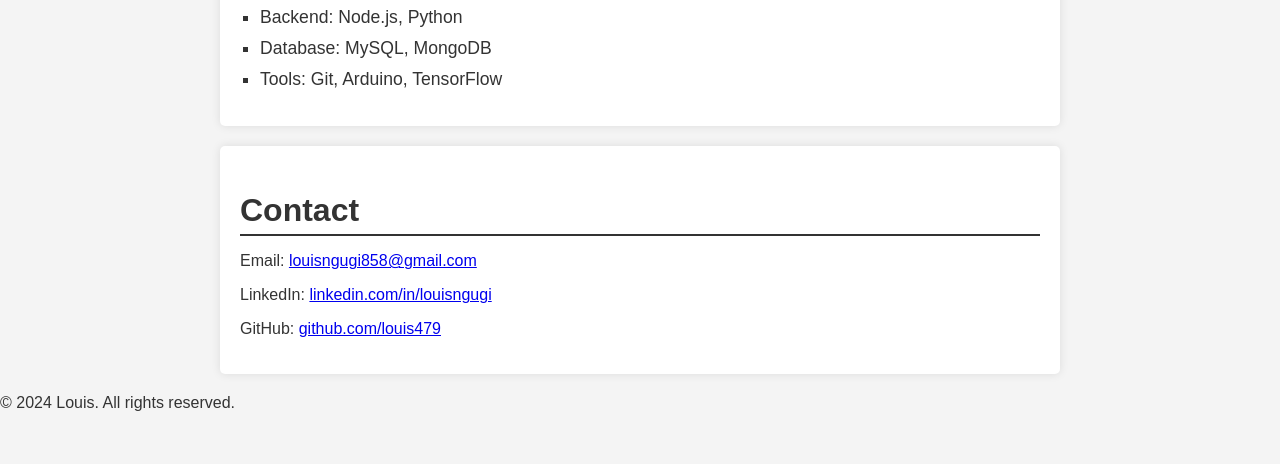
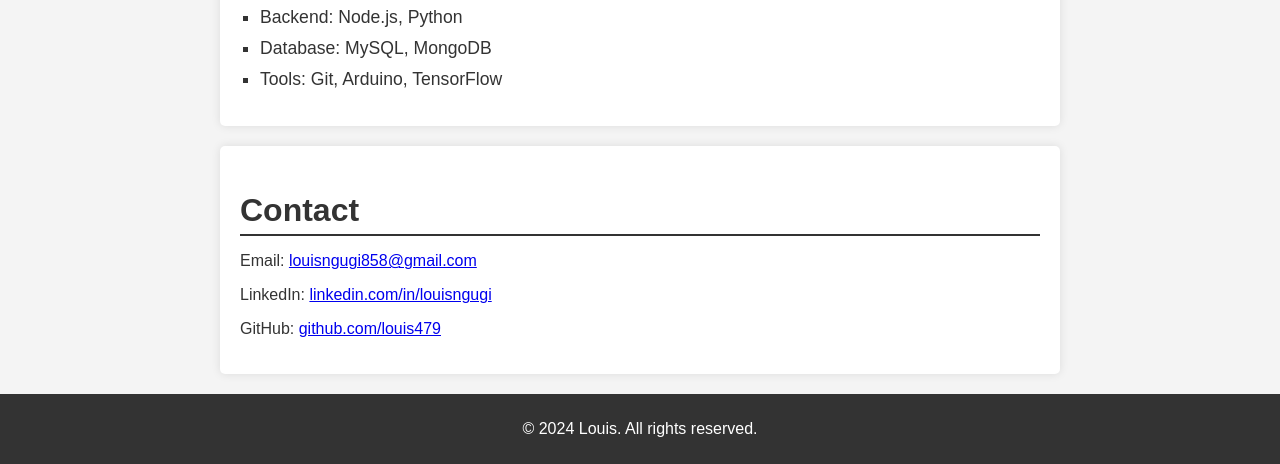
Before and after one commit to louis479/portfolio-project-assignment, a plain HTML site: page index.html in a window 1280 px wide. Shown: the part 783-1247 px from the top of the page. Before the commit the page ends 1211 px from the top, so only its background shows below. Drawn offline with Linux system fonts and the light colour scheme.

Commit message:
added style such as color,position,bottom, width,background-color, padding to footer selector in style.css

```diff
--- a/style.css
+++ b/style.css
@@ -74,3 +74,13 @@ body {
     margin-bottom: 10px;
     font-size: 1.1em;
   }
+
+  footer {
+    text-align: center;
+    padding: 10px 0;
+    background-color: #333;
+    color: #fff;
+    position: relative;
+    bottom: 0;
+    width: 100%;
+  }
```
